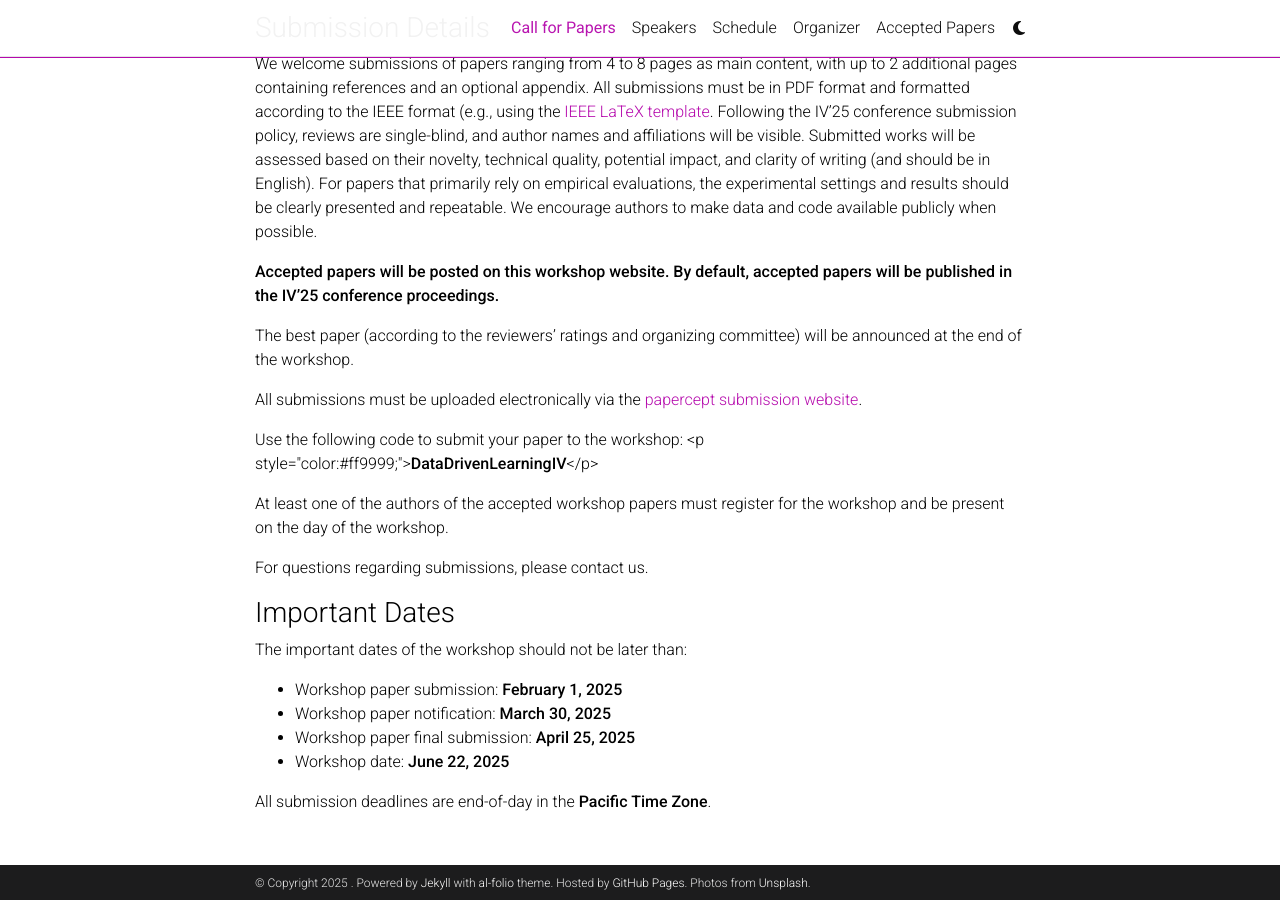
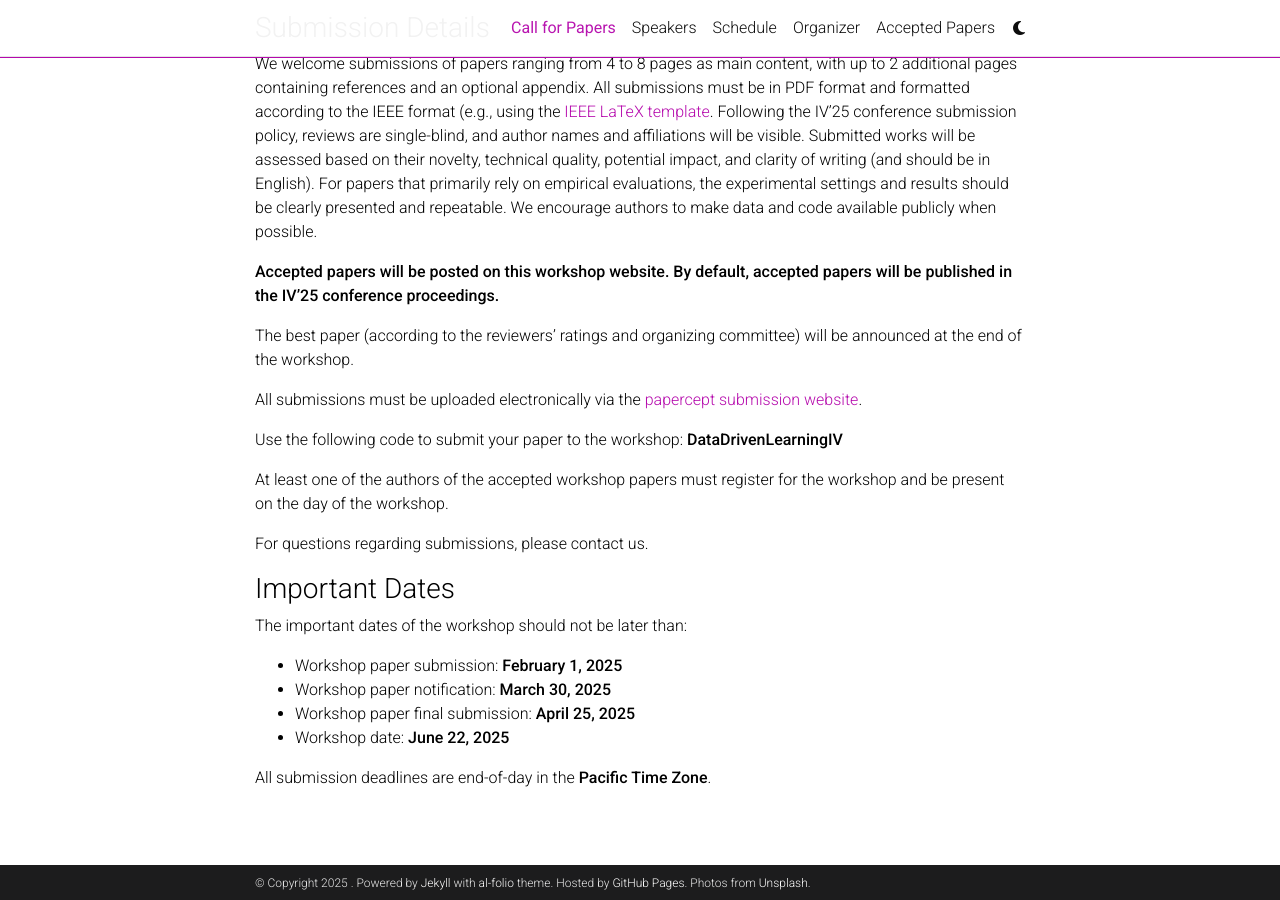
Before and after one commit to dliva-workshop/dliva-workshop.github.io, a Jekyll site: the page built from _pages/about.md, in a window 1280 px wide and 900 px high, scrolled down 2171 px. Built offline with Jekyll 4.4.1, drawn with Linux system fonts in a browser that asks for light colours; comment, search, counter and statistics services are not loaded; a style sheet for code colours, icons or effects is not loaded.

Commit message:
add submission code

```diff
--- a/_pages/about.md
+++ b/_pages/about.md
@@ -74,7 +74,7 @@
 
 All submissions must be uploaded electronically via the [papercept submission website](https://its.papercept.net/conferences/scripts/start.pl).
 
-Use the following code to submit your paper to the workshop: <p style="color:#ff9999;">**DataDrivenLearningIV**</p>
+Use the following code to submit your paper to the workshop: [**DataDrivenLearningIV**](https://ieee-iv.org/2025/wp-content/uploads/sites/3/2025/01/Workshops_IV_ok.pdf)
 
 At least one of the authors of the accepted workshop papers must register for the workshop and be present on the day of the workshop.
 
```
